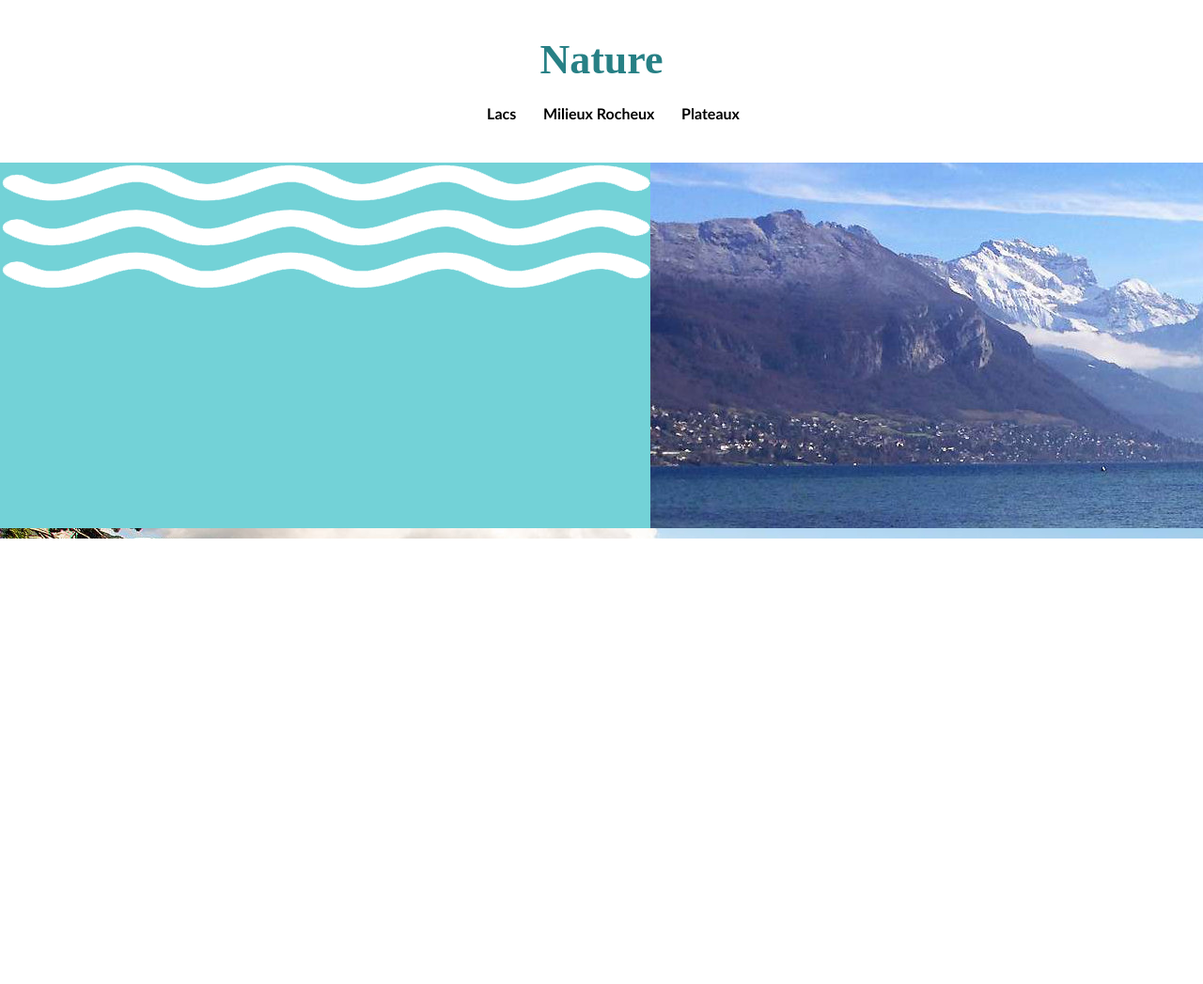
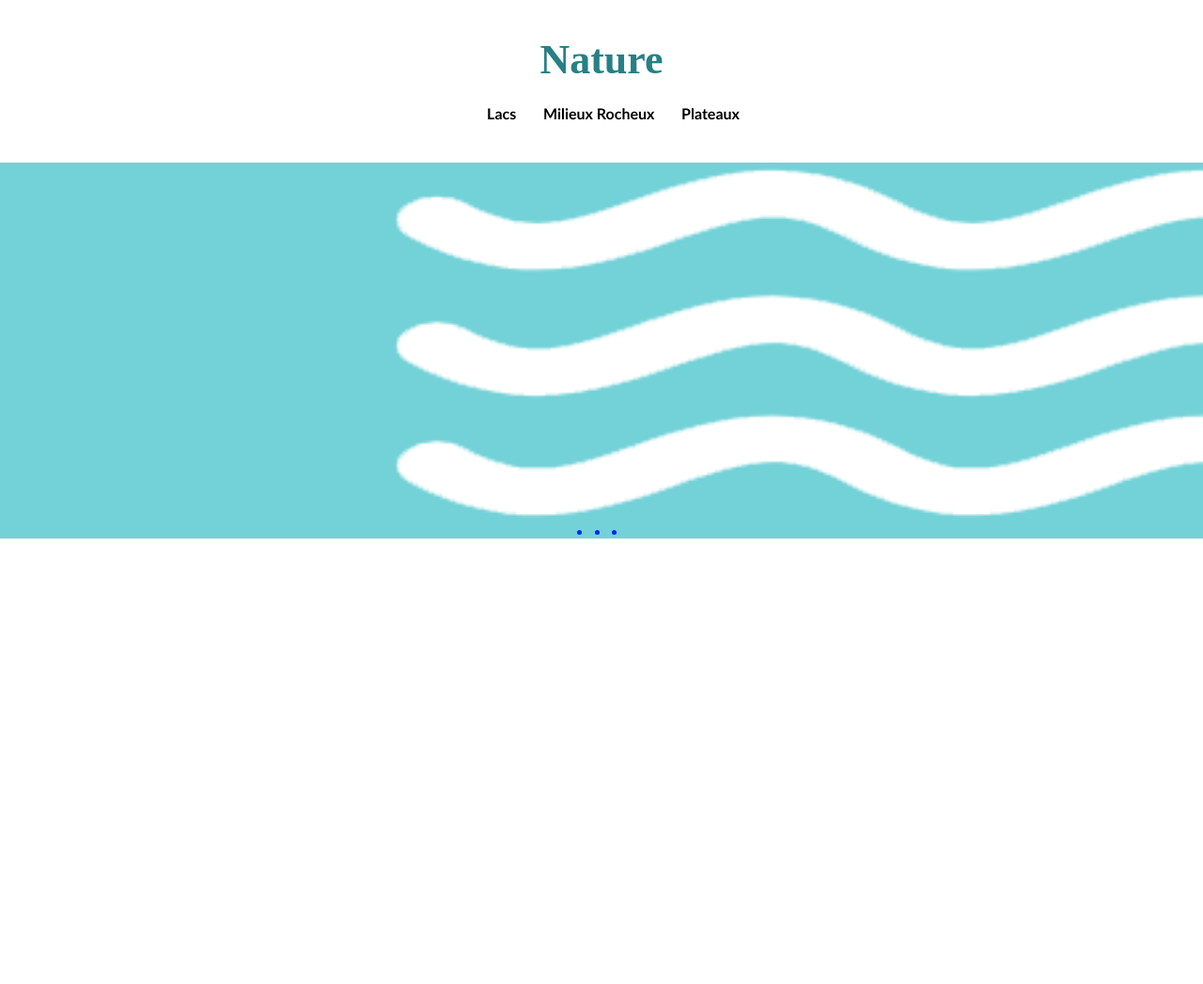
Before and after one commit to gnda/PJS3, a PHP site: template app/Views/pages/nature.twig in a window 1280 px wide. Shown: the part 62-1109 px from the top of the page at 94% size. Run offline with PHP 8.4, Linux system fonts and the light colour scheme; the template is opened without the code that fills it, so the values that code supplies are empty; some libraries are stand-ins or nearby versions.

Commit message:
Progression partie nature slides

```diff
--- a/app/Views/layout.twig
+++ b/app/Views/layout.twig
@@ -65,6 +65,7 @@
     {% block content %}{% endblock %}
 
     <!-- Latest compiled and minified JavaScript -->
+	{% block js %}{% endblock %}
     <script src="https://code.jquery.com/jquery-3.2.1.slim.min.js" integrity="sha384-KJ3o2DKtIkvYIK3UENzmM7KCkRr/rE9/Qpg6aAZGJwFDMVNA/GpGFF93hXpG5KkN" crossorigin="anonymous"></script>
     <script src="https://cdnjs.cloudflare.com/ajax/libs/popper.js/1.12.3/umd/popper.min.js" integrity="sha384-vFJXuSJphROIrBnz7yo7oB41mKfc8JzQZiCq4NCceLEaO4IHwicKwpJf9c9IpFgh" crossorigin="anonymous"></script>
     <script src="https://maxcdn.bootstrapcdn.com/bootstrap/4.0.0-beta.2/js/bootstrap.min.js" integrity="sha384-alpBpkh1PFOepccYVYDB4do5UnbKysX5WZXm3XxPqe5iKTfUKjNkCk9SaVuEZflJ" crossorigin="anonymous"></script>
--- a/app/Views/pages/nature.twig
+++ b/app/Views/pages/nature.twig
@@ -29,3 +29,5 @@
     </div>
 
 {% endblock %}
+
+{% block js %}<script src="{{ base_url() }}/js/nature/nature.js"></script>{% endblock %}
--- a/public/css/nature/nature.css
+++ b/public/css/nature/nature.css
@@ -33,7 +33,7 @@
 {
 	width: auto;
 	height: 400px;
-	background-color: yellow;
+	background-color: #73d2d7;
 	margin-left: auto;
 	margin-right: auto;
 	margin-top: 0px;
@@ -48,7 +48,7 @@
 	height: 400px;
 	clear: both;
 	position: relative;
-
+    display:flex;
 	-webkit-transition: left 2s;
 	-moz-transition: left 2s;
 	-o-transition: left 2s;
@@ -58,7 +58,7 @@
 .slider-image
 {
 	float: left;
-	margin: 0px;
+	margin: 0px 0px 0px 17.25%;
 	padding: 0px;
 	position: relative;
 }
@@ -87,8 +87,21 @@
 .slider-change
 {
 	display: inline-block;
-	height: 10px;
-	width: 10px;
+	height: 5px;
+	width: 5px;
 	border-radius: 5px;
-	background-color: brown;
+	margin: 0px 10px 0px 0px;
+	background-color: #0025ff;
 }
+
+a.slider-change:visited {
+  background-color: #ffffff4f;
+}
+
+a .slider-change:focused {
+  background-color: #ffffff4f;
+}
+
+a.slider-change:active {
+  background-color: #ffffff4f;
+}
```
Also changed, not shown: public/js/nature/nature.js (added, +10 -0 lines).
